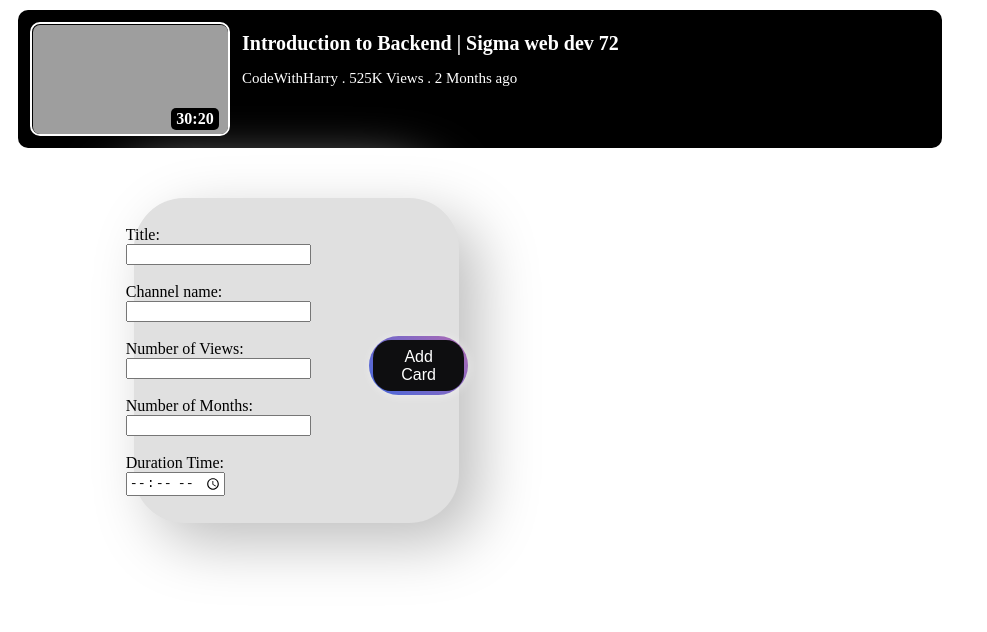
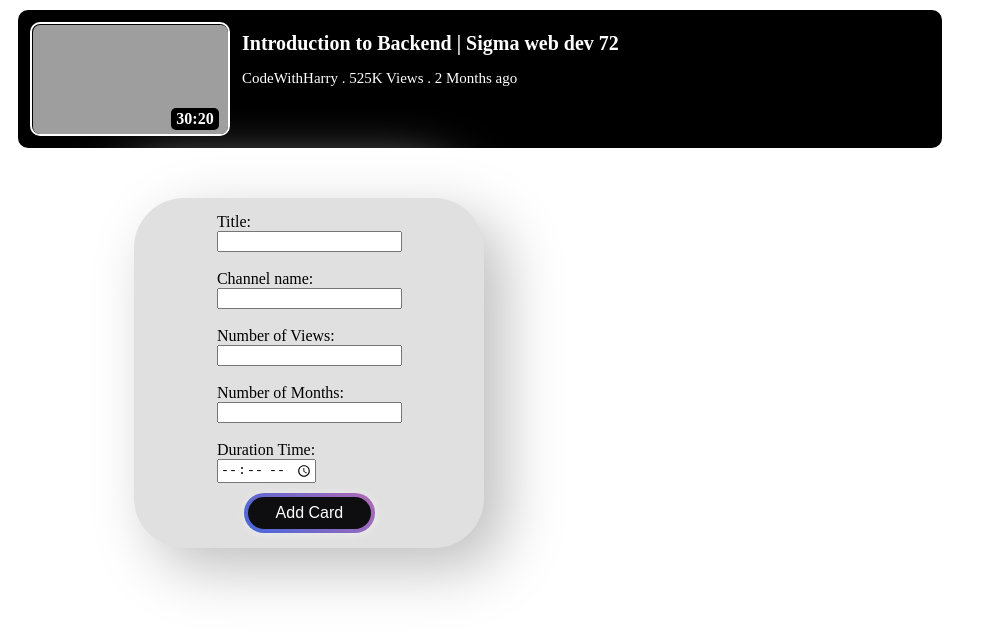
Before and after one commit to dshamshee/Danish-Projects, a plain HTML site: page Create_Card_using_JS/index.html in a window 1280 px wide. Shown: the whole page, without its empty margins (0-987 px from the left). Drawn offline with Linux system fonts and the light colour scheme; grey boxes are pictures that could not be loaded.

Commit message:
Update style.css

```diff
--- a/Create_Card_using_JS/style.css
+++ b/Create_Card_using_JS/style.css
@@ -114,8 +114,7 @@
 
 
 .button{
-    margin-left: 18%;
-    margin-top: 10px;
+   margin-top: 10px;
   }
 
 
@@ -154,10 +153,11 @@
 
 .form {
     display: flex;
+    flex-direction: column;
     justify-content: center;
     align-items: center;
-    width: 325px;
-    height: 325px;
+    width: 350px;
+    height: 350px;
     border-radius: 50px;
     background: #e0e0e0;
     box-shadow: 20px 20px 60px #bebebe,
```
